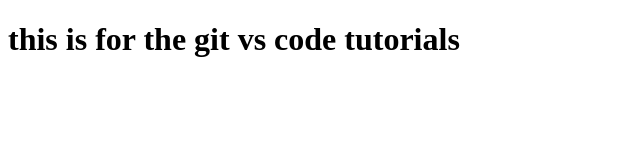
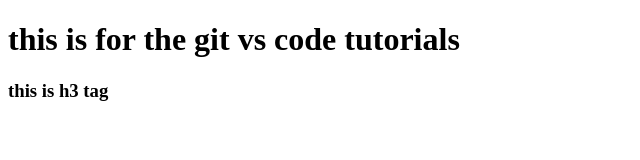
Before and after one commit to airKing05/GitVS, a plain HTML site: page GitVS/index.html in a window 1280 px wide. Shown: the whole page, without its empty margins (0-640 px from the left). Drawn offline with Linux system fonts and the light colour scheme.

Commit message:
first commit

```diff
--- a/GitVS/index.html
+++ b/GitVS/index.html
@@ -8,5 +8,6 @@
 </head>
 <body>
     <h1>this is for the git vs code tutorials</h1>
+    <h3>this is h3 tag</h3>
 </body>
 </html>
```
